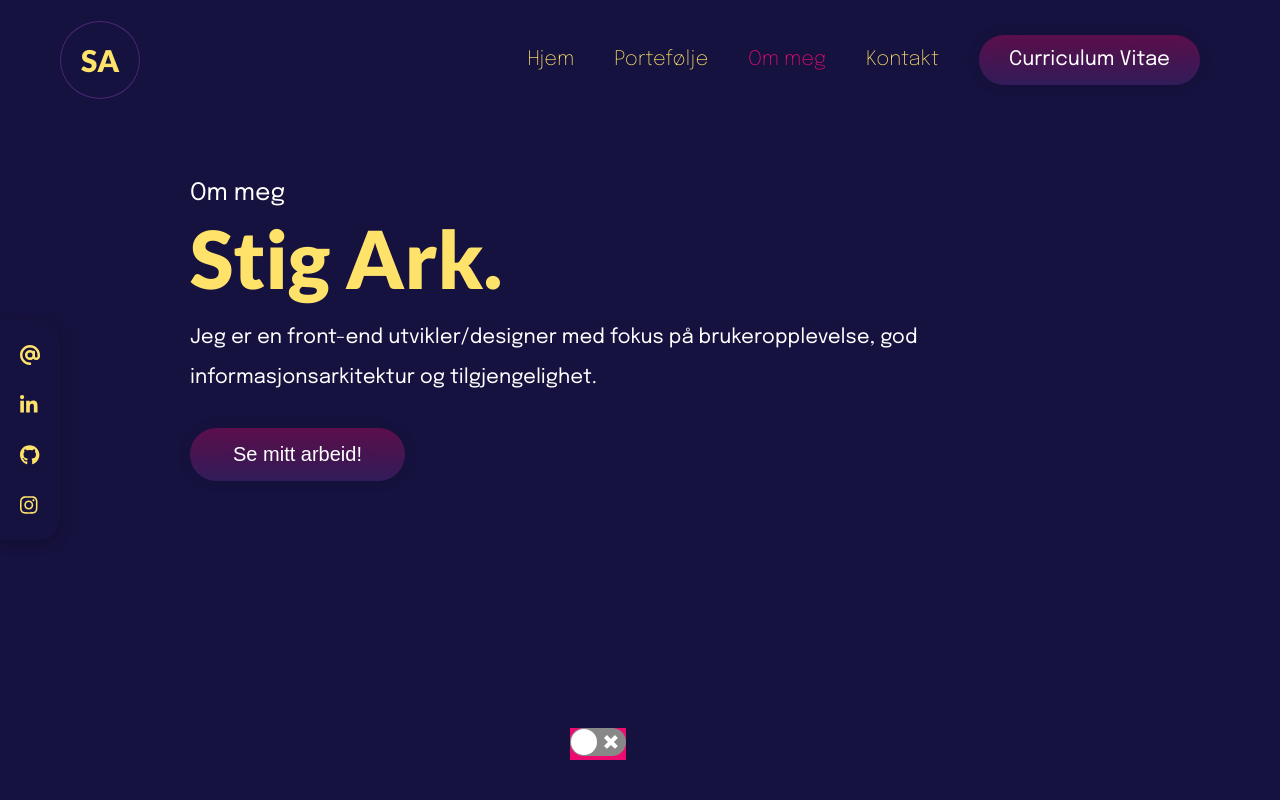
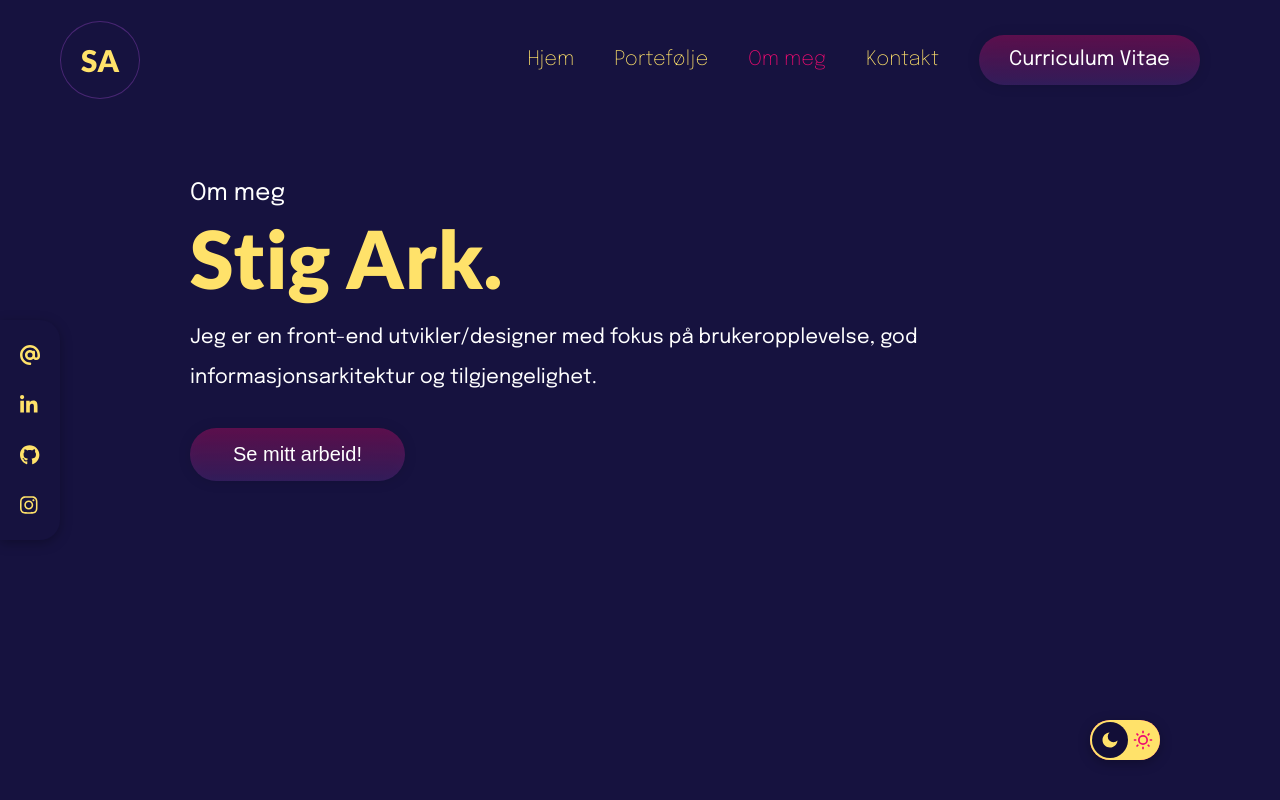
Before and after one commit to arkstig/stigark2, a React (Create React App) app in the folder base_custom/: page /ommeg in a window 1280 px wide. Shown: the top 800 px of the page. Built offline with nearby package versions, Linux system fonts and the light colour scheme.

Commit message:
DarkLight og Loading
Fikset ferdig Loading, og dark light toggle

```diff
--- a/base_custom/package.json
+++ b/base_custom/package.json
@@ -15,9 +15,10 @@
     "@testing-library/jest-dom": "^5.16.2",
     "@testing-library/react": "^12.1.3",
     "@testing-library/user-event": "^13.5.0",
-    "framer-motion": "^7.2.0",
+    "framer-motion": "5.0.0",
     "react": "^17.0.2",
     "react-dom": "^17.0.2",
+    "react-icons": "^4.4.0",
     "react-router-dom": "^6.3.0",
     "react-scripts": "5.0.0",
     "react-switch": "^7.0.0"
--- a/base_custom/src/App.js
+++ b/base_custom/src/App.js
@@ -1,6 +1,7 @@
 import { createContext, useState, useEffect } from 'react'
 import { Route, Routes } from 'react-router-dom'
 import ReactSwitch from 'react-switch'
+import { RiSunLine, RiSunFill, RiMoonFill, RiMoonLine } from 'react-icons/ri'
 import Aside from './components/Aside'
 import Footer from './components/Footer'
 import Loading from './components/Loading'
@@ -25,7 +26,7 @@ export default function App() {
   const [loading, setLoading] = useState(true)
 
   useEffect(() => {
-    setTimeout(() => setLoading(false), 6000)
+    setTimeout(() => setLoading(false), 4000)
   }, [])
 
   return (
@@ -34,7 +35,78 @@ export default function App() {
         <div id={theme}>
           <Navigation />
           <div className="switch">
-            <ReactSwitch onChange={toggleTheme} checked={theme === 'light'} />
+            <ReactSwitch
+              offColor="#ffe26a"
+              onColor="#120e37"
+              offHandleColor="#120e37"
+              onHandleColor="#ffe26a"
+              handleDiameter={36}
+              height={40}
+              width={70}
+              borderRadius={80}
+              activeBoxShadow="0px 0px 1px 2px #fffc35"
+              uncheckedIcon={
+                <div
+                  style={{
+                    display: 'flex',
+                    justifyContent: 'center',
+                    alignItems: 'center',
+                    height: '100%',
+                    fontSize: 20,
+                    color: '#ED0B70',
+                    paddingRight: 2,
+                  }}
+                >
+                  <RiSunLine />
+                </div>
+              }
+              checkedIcon={
+                <div
+                  style={{
+                    display: 'flex',
+                    justifyContent: 'center',
+                    alignItems: 'center',
+                    height: '100%',
+                    fontSize: 20,
+                    color: '#FFE26A',
+                  }}
+                >
+                  <RiMoonLine />
+                </div>
+              }
+              uncheckedHandleIcon={
+                <div
+                  style={{
+                    display: 'flex',
+                    justifyContent: 'center',
+                    alignItems: 'center',
+                    height: '100%',
+                    fontSize: 18,
+                    color: '#FFE26A',
+                  }}
+                >
+                  <RiMoonFill />
+                </div>
+              }
+              checkedHandleIcon={
+                <div
+                  style={{
+                    display: 'flex',
+                    justifyContent: 'center',
+                    alignItems: 'center',
+                    height: '100%',
+                    color: '#ED0B70',
+                    fontSize: 18,
+                  }}
+                >
+                  <RiSunFill />
+                </div>
+              }
+              className="react-switch"
+              id="small-radius-switch"
+              onChange={toggleTheme}
+              checked={theme === 'light'}
+            />
           </div>
           <ScrollToTop />
           <Routes>
--- a/base_custom/src/components/Loading.js
+++ b/base_custom/src/components/Loading.js
@@ -1,3 +1,90 @@
+import { motion } from 'framer-motion'
+
+const loadingContainer = {
+  width: '100%',
+  height: '100vh',
+  display: 'flex',
+  justifyContent: 'center',
+  alignItems: 'center',
+  flexDirection: 'column',
+}
+
+const loadingCircle = {
+  display: 'block',
+  width: '2rem',
+  height: '2rem',
+  margin: '30px',
+  backgroundColor: '#ed0b70',
+  borderRadius: '1rem',
+}
+const loadingCircle3 = {
+  display: 'block',
+  width: '2rem',
+  height: '2rem',
+  margin: '30px',
+  backgroundColor: '#482673',
+  borderRadius: '1rem',
+}
+const loadingCircle2 = {
+  display: 'block',
+  width: '2rem',
+  height: '2rem',
+  margin: '30px',
+  backgroundColor: '#FFE26A',
+  borderRadius: '1rem',
+}
+
+const loadingContainerVariants = {
+  start: {
+    transition: {
+      staggerChildren: 0.2,
+    },
+  },
+  end: {
+    transition: {
+      staggerChildren: 0.2,
+    },
+  },
+}
+
+const loadingCircleVariants = {
+  start: {
+    y: '10%',
+  },
+  end: {
+    y: '200%',
+  },
+}
+
+const loadingCircleTransition = {
+  duration: 0.5,
+  yoyo: Infinity,
+  ease: 'easeInOut',
+}
+
 export default function Loading() {
-  return <p>Loading...</p>
+  return (
+    <motion.div
+      style={loadingContainer}
+      variants={loadingContainerVariants}
+      initial="start"
+      animate="end"
+    >
+      <motion.span
+        style={loadingCircle3}
+        variants={loadingCircleVariants}
+        transition={loadingCircleTransition}
+      />
+      <motion.span
+        style={loadingCircle2}
+        variants={loadingCircleVariants}
+        transition={loadingCircleTransition}
+      />
+      <motion.span
+        style={loadingCircle}
+        variants={loadingCircleVariants}
+        transition={loadingCircleTransition}
+      />
+    </motion.div>
+  )
 }
--- a/base_custom/src/styles/scss/main.scss
+++ b/base_custom/src/styles/scss/main.scss
@@ -19,8 +19,11 @@ body {
   background-color: #ed0b70;
   position: fixed;
   bottom: 0;
-  right: 48%;
+  right: 80px;
   margin: 40px;
+  border-radius: 80px;
+  filter: drop-shadow(0px 3px 6px #00000045);
+
 }
 
 #light body {
@@ -688,6 +691,16 @@ span.under4 {
   margin-bottom: 150px;
   color: #ffe26a;
 }
+
+#light .tilbake p {
+  color: #16123f;
+}
+#light .tilbake p:hover {
+  color: #ed0b70;
+}
+
+
+
 .tilbake p:hover {
   color: #ed0b70;
   transition: all 0.2s;
@@ -695,6 +708,15 @@ span.under4 {
 
 .fa-arrow-left-long {
   margin-right: 10px;
+}
+
+/* Loading CSS*/
+
+.loading {
+  background-color: white;
+  width: 800px;
+  height: 800px;
+  display: flex;
 }
 
 @media only screen and (max-width: 1150px) {
```
Also changed, not shown: 1 other file (tests, documents, lock files or other folders).
